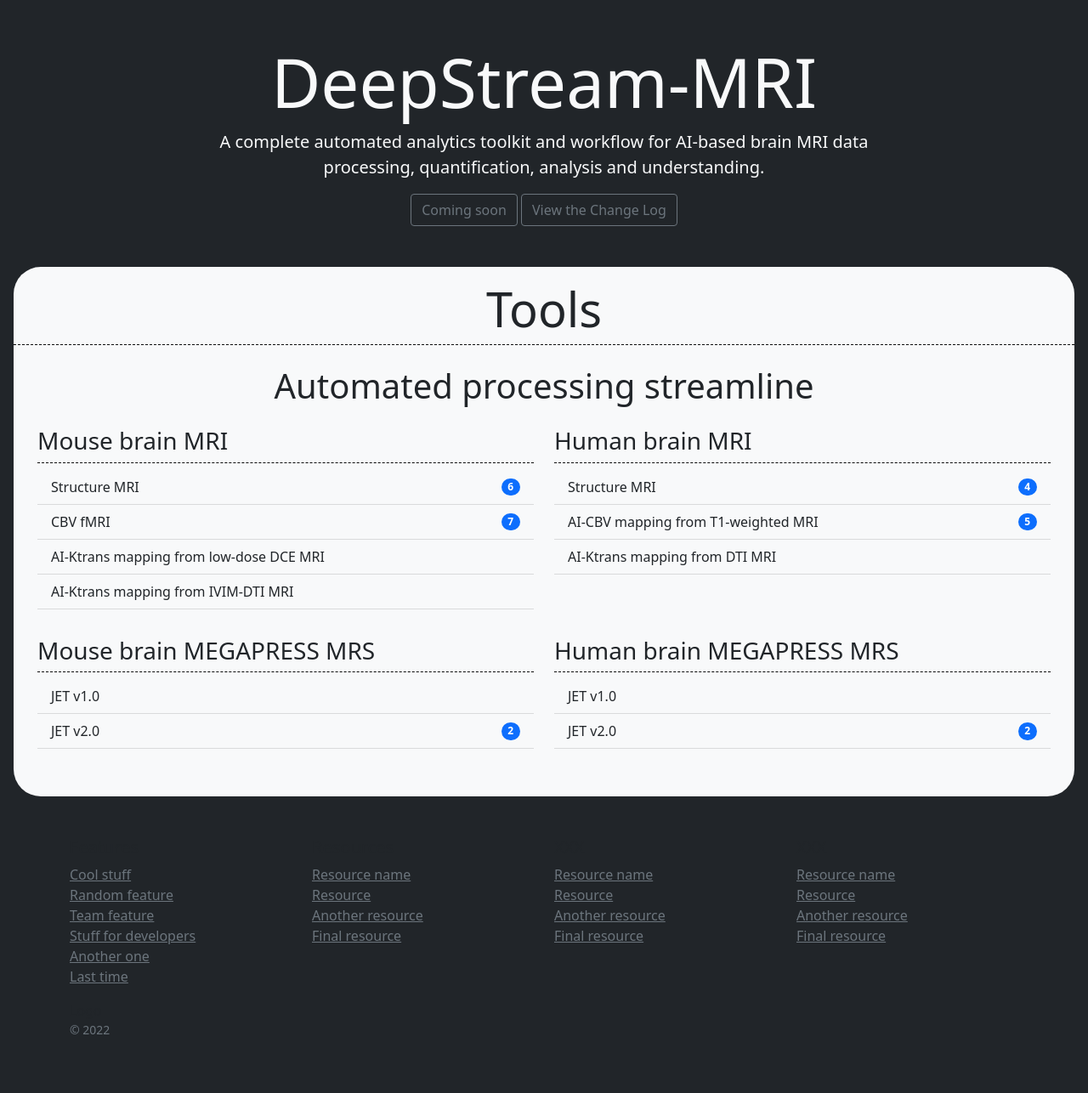
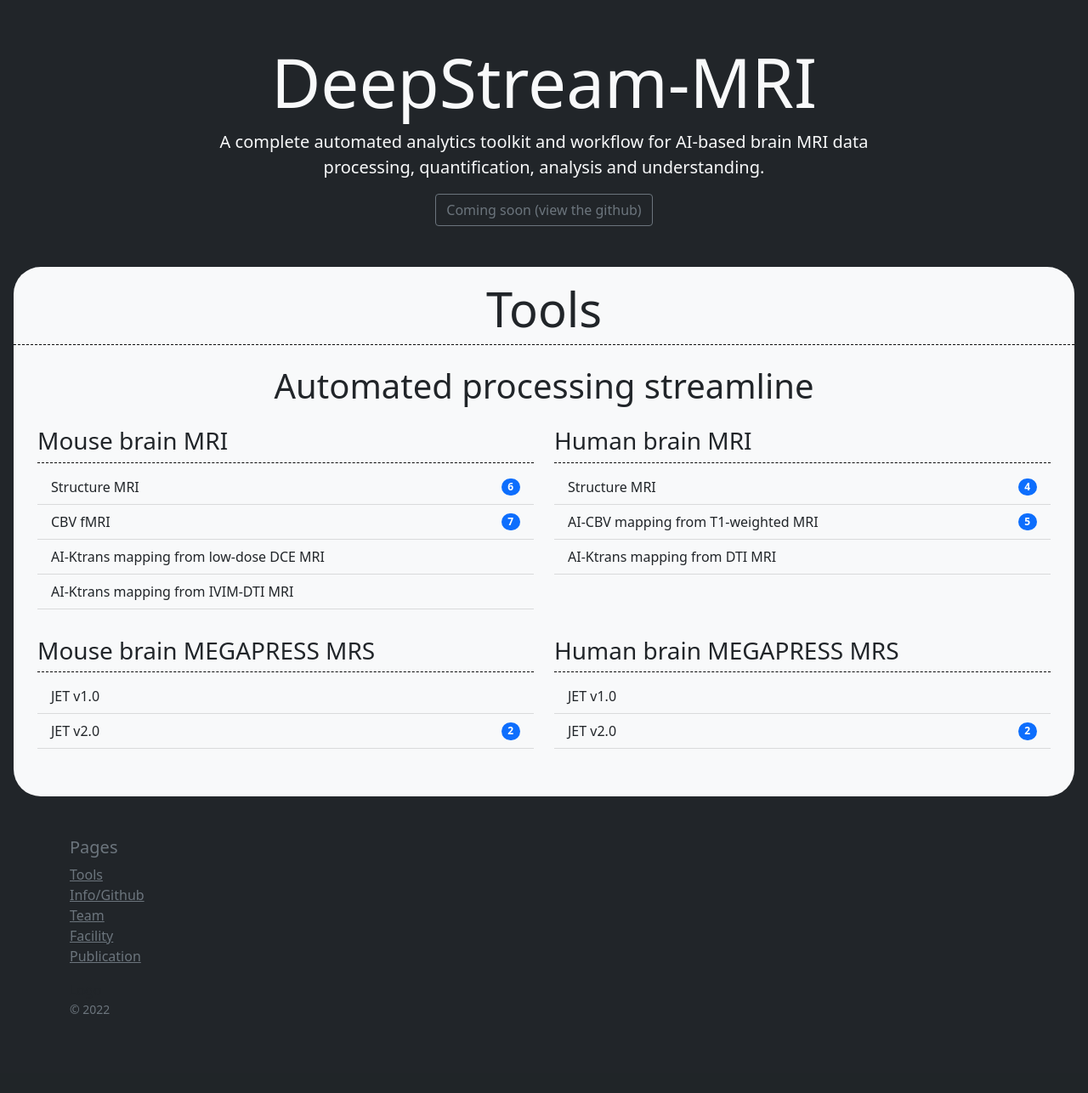
Before and after one commit to Yanting-Yang/DeepStream-MRI, a Flask app: page / in a window 1280 px wide. Shown: the part 56-1342 px from the top of the page at 85% size. After the commit the page ends 1249 px from the top, so only its background shows below. Run offline with Flask 2, Linux system fonts and the light colour scheme; some libraries are stand-ins or nearby versions.

Commit message:
feat(index): edit contents

```diff
--- a/app/templates/base.html
+++ b/app/templates/base.html
@@ -54,41 +54,13 @@
     <footer class="container py-5">
       <div class="row">
         <div class="col-6 col-md-3">
-          <h5>Features</h5>
-          <ul class="list-unstyled text-small">
-            <li><a class="link-secondary" href="#">Cool stuff</a></li>
-            <li><a class="link-secondary" href="#">Random feature</a></li>
-            <li><a class="link-secondary" href="#">Team feature</a></li>
-            <li><a class="link-secondary" href="#">Stuff for developers</a></li>
-            <li><a class="link-secondary" href="#">Another one</a></li>
-            <li><a class="link-secondary" href="#">Last time</a></li>
-          </ul>
-        </div>
-        <div class="col-6 col-md-3">
-          <h5>Resources</h5>
-          <ul class="list-unstyled text-small">
-            <li><a class="link-secondary" href="#">Resource name</a></li>
-            <li><a class="link-secondary" href="#">Resource</a></li>
-            <li><a class="link-secondary" href="#">Another resource</a></li>
-            <li><a class="link-secondary" href="#">Final resource</a></li>
-          </ul>
-        </div>
-        <div class="col-6 col-md-3">
-          <h5>XXX</h5>
-          <ul class="list-unstyled text-small">
-            <li><a class="link-secondary" href="#">Resource name</a></li>
-            <li><a class="link-secondary" href="#">Resource</a></li>
-            <li><a class="link-secondary" href="#">Another resource</a></li>
-            <li><a class="link-secondary" href="#">Final resource</a></li>
-          </ul>
-        </div>
-        <div class="col-6 col-md-3">
-          <h5>XXX</h5>
-          <ul class="list-unstyled text-small">
-            <li><a class="link-secondary" href="#">Resource name</a></li>
-            <li><a class="link-secondary" href="#">Resource</a></li>
-            <li><a class="link-secondary" href="#">Another resource</a></li>
-            <li><a class="link-secondary" href="#">Final resource</a></li>
+          <h5 class="text-secondary">Pages</h5>
+          <ul class="list-unstyled">
+            <li><a class="link-secondary" href="/#tools">Tools</a></li>
+            <li><a class="link-secondary" href="/info">Info/Github</a></li>
+            <li><a class="link-secondary" href="/team">Team</a></li>
+            <li><a class="link-secondary" href="/facility">Facility</a></li>
+            <li><a class="link-secondary" href="/publication">Publication</a></li>
           </ul>
         </div>
       </div>
--- a/app/templates/index.html
+++ b/app/templates/index.html
@@ -17,8 +17,7 @@
   <div class="container col-lg-8">
     <p class="lead fw-normal">A complete automated analytics toolkit and workflow for AI-based brain MRI data processing, quantification, analysis and understanding.</p>
   </div>
-  <a target="_blank" class="btn btn-outline-secondary">Coming soon</a>
-  <a target="_blank" class="btn btn-outline-secondary" href="https://github.com/Yanting-Yang/DeepStream-MRI/blob/main/changelog.md">View the Change Log</a>
+  <a target="_blank" class="btn btn-outline-secondary" href="https://github.com/Yanting-Yang/DeepStream-MRI">Coming soon (view the github)</a>
 </div>
 
 <div class="position-relative">
```
Also changed, not shown: changelog.md (deleted).
